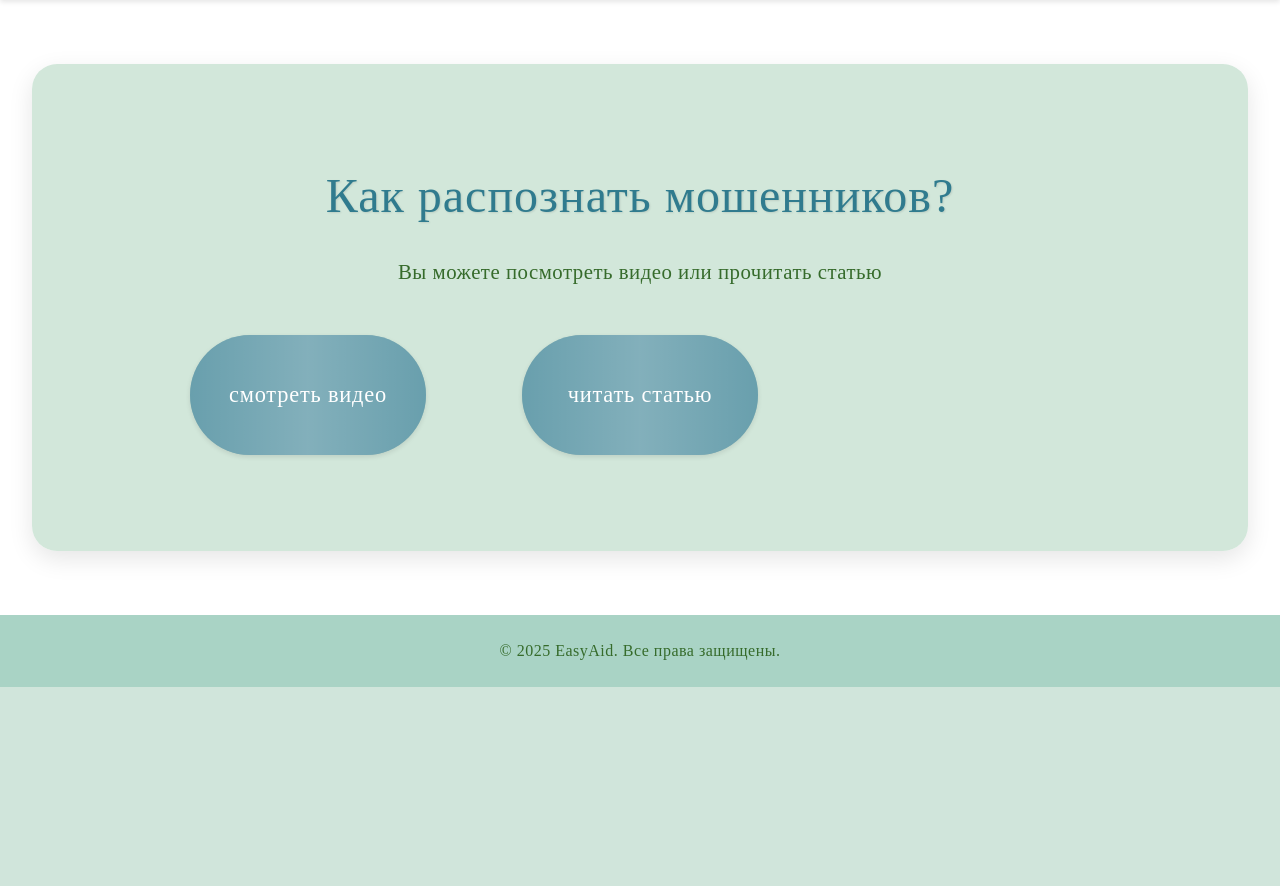
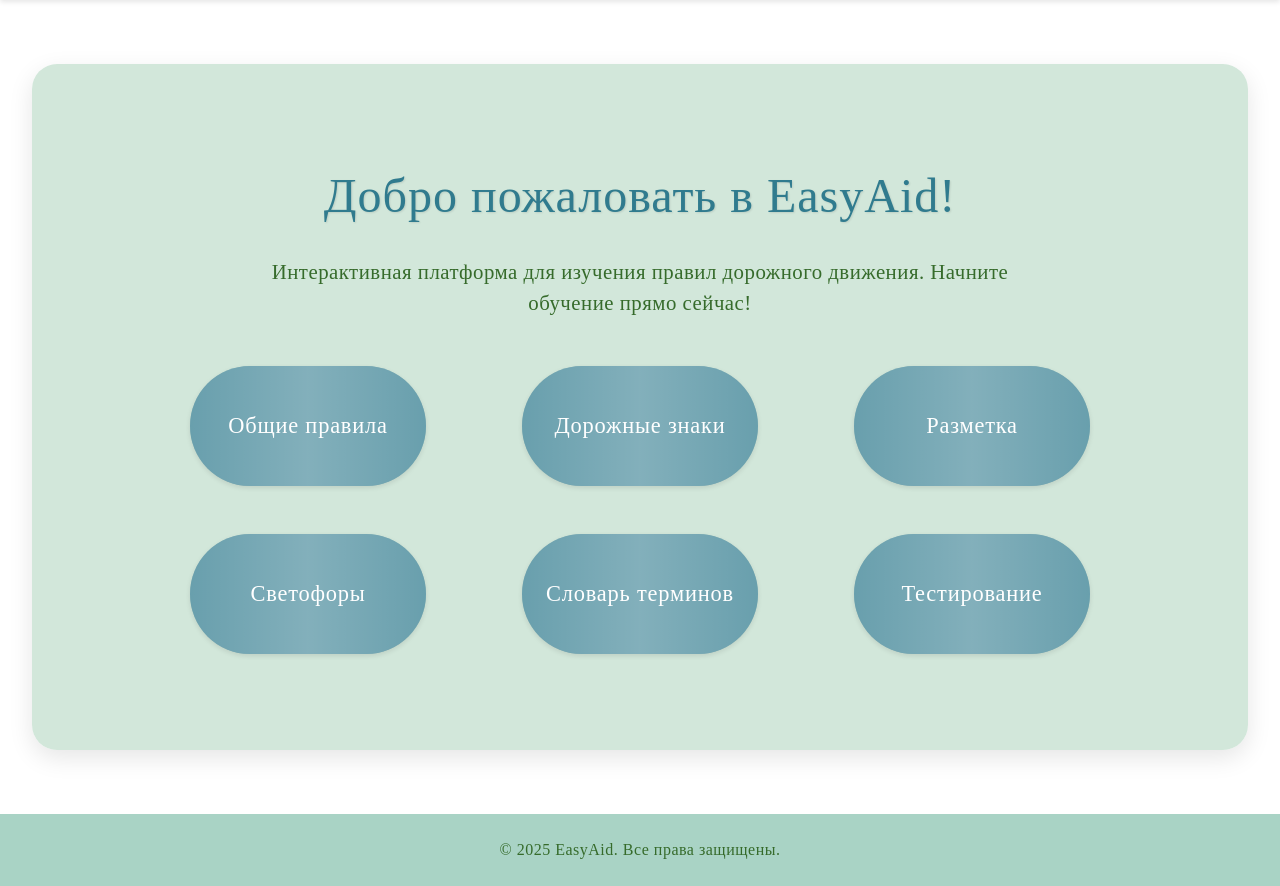
Before and after one commit to illidirr/easyaid-2025, a Django app: page /group1/ in a window 1280 px wide. Shown: the part 226-1112 px from the top of the page. Before the commit the page ends 913 px from the top, so only its background shows below. Run offline with Django 4.2, Linux system fonts and the light colour scheme; parts of the project's set-up code (start-up, migrations or seed data) failed here and were passed over.

Commit message:
Update base.html
Signed-off-by: illidirr <zhdanko.y@bk.ru>

```diff
--- a/main/templates/main/base.html
+++ b/main/templates/main/base.html
@@ -6,7 +6,7 @@
     margin: 0;
     padding: 0;
     box-sizing: border-box;
-    max-width: 100%; /* Гарантирует, что ни один элемент не превысит ширину экрана */
+    max-width: 100%;
 }
 
 body {
@@ -16,7 +16,7 @@ body {
     display: flex;
     flex-direction: column;
     min-height: 100vh;
-    overflow-x: hidden; /* Предотвращает горизонтальный скролл */
+    overflow-x: hidden;
 }
 
 header {
@@ -1790,10 +1790,9 @@ img, video, iframe {
 
     <meta charset="UTF-8">
     <meta name="viewport" content="width=device-width, initial-scale=1.0">
-    <title>{% block title %}EasyAid{% endblock %}</title>
-    {% load static %}
+    <title>EasyAid</title>
 </head>
-<body class="{% if request.resolver_match.url_name == 'index' %}index-page{% endif %}">
+<body>
     <header>
         <nav>
             <div class="logo">
@@ -1802,47 +1801,43 @@ img, video, iframe {
 
             <div class="nav-container">
                 <div class="nav-left-group">
-                    {% if request.resolver_match.url_name != 'index' %}
                     <a href="javascript:history.back()" class="back-btn">Назад</a>
-                    {% endif %}
                     <a href="/page5/" class="dictionary-btn">Словарь</a>
                 </div>
 
                 <div class="nav-right-group">
-                    {% if request.resolver_match.url_name != 'index' %}
-                    <a href="{% url 'index' %}" class="home-btn">Главная</a>
-                    {% endif %}
-                    {% if user.is_authenticated %}
-                        <a href="{% url 'profile' %}" class="account-btn">Личный кабинет</a>
-                    {% else %}
-                        <a href="/login/" class="account-btn">Войти в аккаунт</a>
-                    {% endif %}
+                    <a href="/" class="home-btn">Главная</a>
+                    <a href="/login/" class="account-btn">Войти в аккаунт</a>
                 </div>
             </div>
 
             <div class="mobile-nav">
                 <div class="mobile-nav-row">
                     <a href="/page5/" class="mobile-nav-btn dictionary-btn">Словарь</a>
-                    {% if user.is_authenticated %}
-                        <a href="{% url 'profile' %}" class="mobile-nav-btn account-btn">Личный кабинет</a>
-                    {% else %}
-                        <a href="/login/" class="mobile-nav-btn account-btn">Войти в аккаунт</a>
-                    {% endif %}
+                    <a href="/login/" class="mobile-nav-btn account-btn">Войти в аккаунт</a>
                 </div>
 
-                {% if request.resolver_match.url_name != 'index' %}
                 <div class="mobile-nav-row">
                     <a href="javascript:history.back()" class="mobile-nav-btn back-btn">Назад</a>
-                    <a href="{% url 'index' %}" class="mobile-nav-btn home-btn">Главная</a>
+                    <a href="/" class="mobile-nav-btn home-btn">Главная</a>
                 </div>
-                {% endif %}
             </div>
         </nav>
     </header>
 
     <main>
-        {% block content %}
-        {% endblock %}
+        <div class="hero-section">
+            <h1>Добро пожаловать в EasyAid!</h1>
+            <p>Интерактивная платформа для изучения правил дорожного движения. Начните обучение прямо сейчас!</p>
+            <div class="button-grid">
+                <a href="/page1/" class="main-btn">Общие правила</a>
+                <a href="/page2/" class="main-btn">Дорожные знаки</a>
+                <a href="/page3/" class="main-btn">Разметка</a>
+                <a href="/page4/" class="main-btn">Светофоры</a>
+                <a href="/page5/" class="main-btn">Словарь терминов</a>
+                <a href="/page6/" class="main-btn">Тестирование</a>
+            </div>
+        </div>
     </main>
 
     <footer>
```
